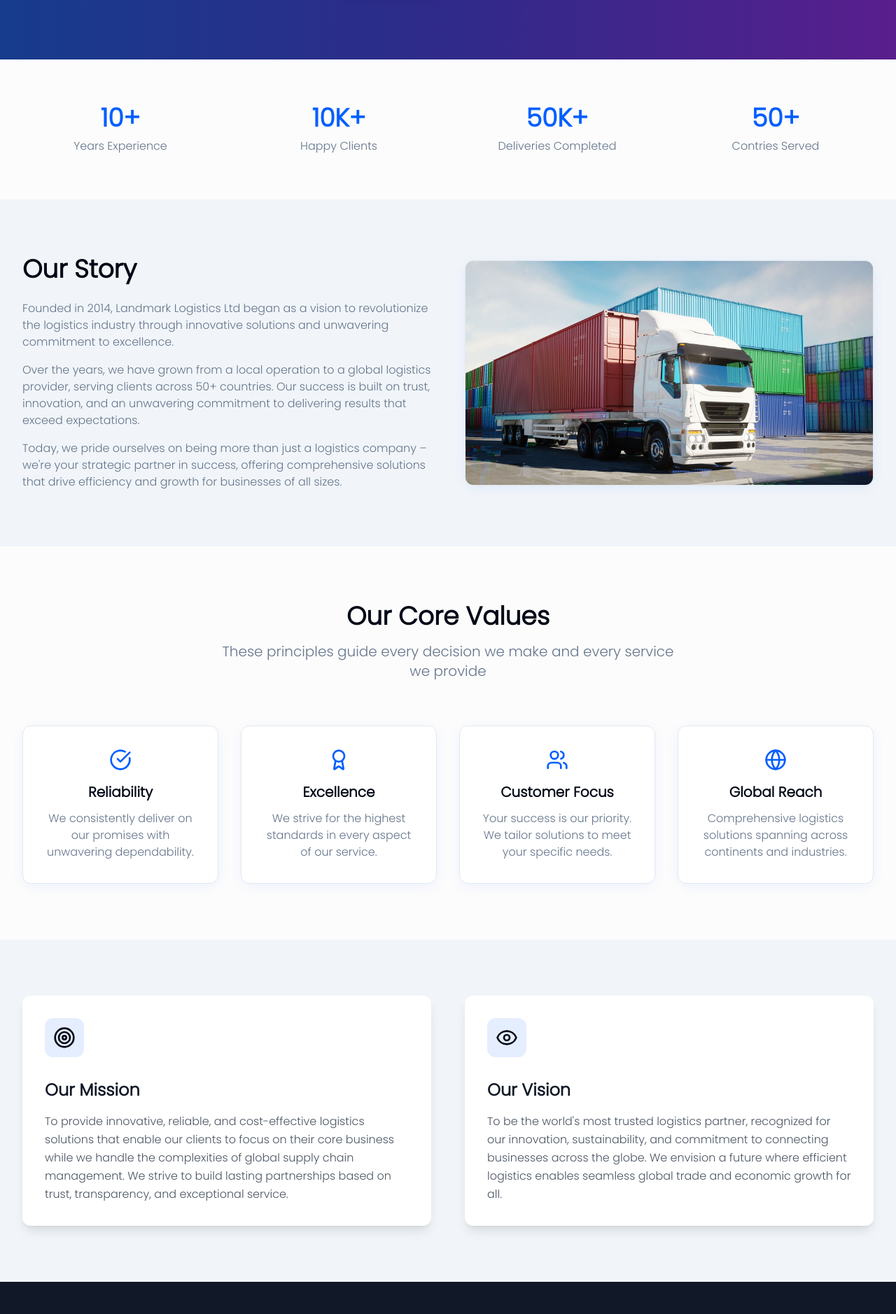
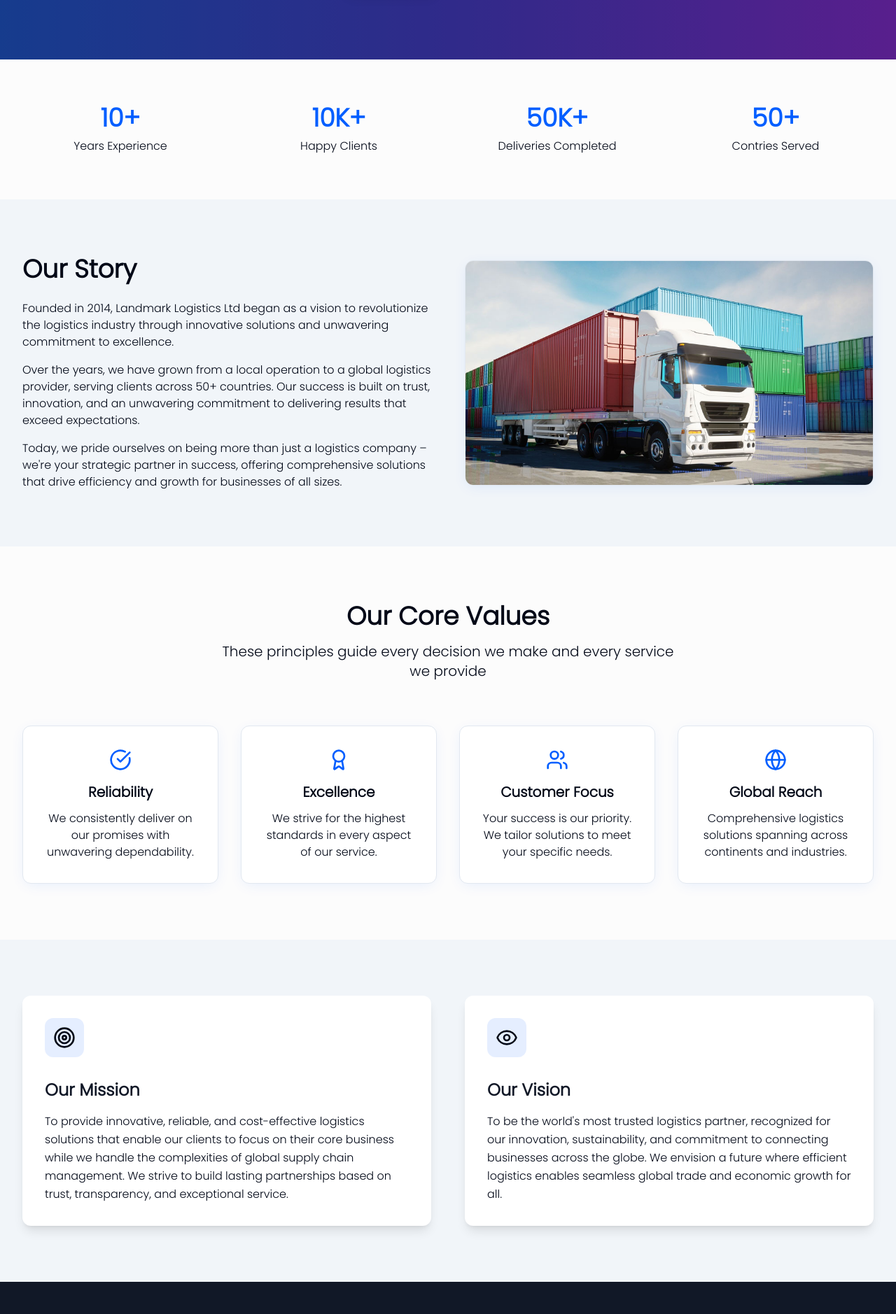
Before and after one commit to iraelie251006/landmark-logistics, a Next.js app: page /about in a window 1280 px wide. Shown: the part 472-2350 px from the top of the page at 70% size. Built offline with nearby package versions, Linux system fonts and the light colour scheme.

Commit message:
Remove unused or redundant class names from CSS classes in various components

```diff
--- a/components/Benefits.tsx
+++ b/components/Benefits.tsx
@@ -8,7 +8,7 @@ const Benefits = () => {
             <h2 className="text-3xl md:text-4xl font-bold text-foreground mb-4">
               Why Choose Our Services?
             </h2>
-            <p className="text-xl text-muted-foreground max-w-2xl mx-auto">
+            <p className="text-xl max-w-2xl mx-auto">
               Experience the Landmark advantage in logistics excellence
             </p>
           </div>
@@ -22,7 +22,7 @@ const Benefits = () => {
                 <h3 className="text-xl font-semibold text-foreground mb-3">
                   {benefit.title}
                 </h3>
-                <p className="text-muted-foreground">
+                <p>
                   {benefit.description}
                 </p>
               </div>
--- a/components/CTA.tsx
+++ b/components/CTA.tsx
@@ -7,7 +7,7 @@ const CTA = () => {
           <h2 className="text-3xl md:text-4xl font-bold text-foreground mb-4">
             Ready to Optimize Your Logistics?
           </h2>
-          <p className="text-xl text-muted-foreground mb-8 max-w-2xl mx-auto">
+          <p className="text-xl mb-8 max-w-2xl mx-auto">
             Get in touch with our experts for a customized solution that fits your business needs
           </p>
           <div className="flex flex-col sm:flex-row gap-4 justify-center">
--- a/components/CompanyStory.tsx
+++ b/components/CompanyStory.tsx
@@ -9,7 +9,7 @@ const CompanyStory = () => {
               <h2 className="text-3xl md:text-4xl font-bold text-foreground mb-6">
                 Our Story
               </h2>
-              <div className="space-y-4 text-muted-foreground">
+              <div className="space-y-4">
                 <p>
                   Founded in 2014, Landmark Logistics Ltd began as a vision to revolutionize the
                   logistics industry through innovative solutions and unwavering commitment to excellence.
--- a/components/Mission&Vision.tsx
+++ b/components/Mission&Vision.tsx
@@ -11,7 +11,7 @@ const MissionVision = () => {
                 <Target className="h-8 w-8" />
               </div>
               <h3 className="text-2xl font-bold text-gray-900 mb-4">Our Mission</h3>
-              <p className="text-gray-600 leading-relaxed">
+              <p className="leading-relaxed">
                 To provide innovative, reliable, and cost-effective logistics solutions that enable our clients
                 to focus on their core business while we handle the complexities of global supply chain management.
                 We strive to build lasting partnerships based on trust, transparency, and exceptional service.
@@ -23,7 +23,7 @@ const MissionVision = () => {
                 <Eye className="h-8 w-8" />
               </div>
               <h3 className="text-2xl font-bold text-gray-900 mb-4">Our Vision</h3>
-              <p className="text-gray-600 leading-relaxed">
+              <p className="leading-relaxed">
                 To be the world&apos;s most trusted logistics partner, recognized for our innovation, sustainability,
                 and commitment to connecting businesses across the globe. We envision a future where efficient
                 logistics enables seamless global trade and economic growth for all.
--- a/components/OurValues.tsx
+++ b/components/OurValues.tsx
@@ -9,7 +9,7 @@ const OurValues = () => {
             <h2 className="text-3xl md:text-4xl font-bold text-foreground mb-4">
               Our Core Values
             </h2>
-            <p className="text-xl text-muted-foreground max-w-2xl mx-auto">
+            <p className="text-xl max-w-2xl mx-auto">
               These principles guide every decision we make and every service we provide
             </p>
           </div>
@@ -23,7 +23,7 @@ const OurValues = () => {
                 <h3 className="text-xl font-semibold text-foreground mb-3">
                   {value.title}
                 </h3>
-                <p className="text-muted-foreground">
+                <p>
                   {value.description}
                 </p>
               </div>
--- a/components/Service.tsx
+++ b/components/Service.tsx
@@ -10,7 +10,7 @@ const Service = () => {
             <h2 className="text-3xl md:text-4xl font-bold text-foreground mb-4">
               Our Core Services
             </h2>
-            <p className="text-xl text-muted-foreground max-w-2xl mx-auto">
+            <p className="text-xl max-w-2xl mx-auto">
               Comprehensive logistics solutions tailored to your business needs
             </p>
           </div>
@@ -26,7 +26,7 @@ const Service = () => {
                     {service.title}
                   </h3>
                 </div>
-                <p className="text-muted-foreground mb-6">
+                <p className="mb-6">
                   {service.description}
                 </p>
               </div>
--- a/components/Stats.tsx
+++ b/components/Stats.tsx
@@ -10,7 +10,7 @@ const Stats = () => {
                 <div className="text-3xl md:text-4xl font-bold text-primary mb-2">
                   {stat.number}
                 </div>
-                <div className="text-muted-foreground font-medium">
+                <div className="font-medium">
                   {stat.label}
                 </div>
               </div>
--- a/components/TeamMember.tsx
+++ b/components/TeamMember.tsx
@@ -33,10 +33,10 @@ export const TeamMember = ({ name, title, phone, isManager = false, imageURL }:
             }`}>
               {name}
             </h3>
-            <p className="text-corporate-gray text-sm mb-3 capitalize">
+            <p className="text-sm mb-3 capitalize">
               {title}
             </p>
-            <div className="flex items-center space-x-2 text-corporate-gray">
+            <div className="flex items-center space-x-2">
               <Phone className="w-4 h-4 flex-shrink-0 fill-blue-600" />
               <Link
                 href={`tel:${phone}`}
--- a/components/WhatWeOffer.tsx
+++ b/components/WhatWeOffer.tsx
@@ -9,7 +9,7 @@ const WhatWeOffer = () => {
             <h2 className="text-3xl md:text-4xl font-bold text-foreground mb-4">
               What We Offer
             </h2>
-            <p className="text-xl text-muted-foreground max-w-2xl mx-auto">
+            <p className="text-xl max-w-2xl mx-auto">
               From local deliveries to global supply chains, we&apos;ve got you covered
             </p>
           </div>
@@ -23,7 +23,7 @@ const WhatWeOffer = () => {
                 <h3 className="text-xl font-semibold text-foreground mb-4 text-center">
                   {service.title}
                 </h3>
-                <p className="text-muted-foreground mb-6 text-center">
+                <p className="mb-6 text-center">
                   {service.description}
                 </p>
 
@@ -31,7 +31,7 @@ const WhatWeOffer = () => {
                   {service.features.map((feature, featureIndex) => (
                     <li key={featureIndex} className="flex items-center text-sm">
                       <ArrowRight className="h-4 w-4 text-primary mr-2" />
-                      <span className="text-muted-foreground">{feature}</span>
+                      <span>{feature}</span>
                     </li>
                   ))}
                 </ul>
--- a/components/WhyUs.tsx
+++ b/components/WhyUs.tsx
@@ -9,7 +9,7 @@ const WhyUs = () => {
             <h2 className="text-3xl md:text-4xl font-bold text-foreground mb-4">
               Why Choose Landmark Logistics?
             </h2>
-            <p className="text-xl text-muted-foreground max-w-2xl mx-auto">
+            <p className="text-xl max-w-2xl mx-auto">
               Experience the difference with our commitment to excellence, reliability, and customer satisfaction
             </p>
           </div>
@@ -23,7 +23,7 @@ const WhyUs = () => {
                 <h3 className="text-xl font-semibold text-foreground mb-3">
                   {feature.title}
                 </h3>
-                <p className="text-muted-foreground">
+                <p>
                   {feature.description}
                 </p>
               </div>
```
Also changed, not shown: components/Culture.tsx (+4 -4 lines).
